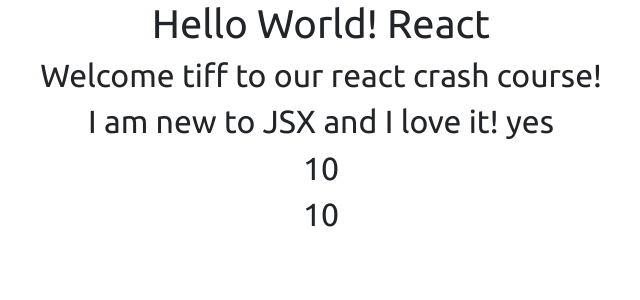
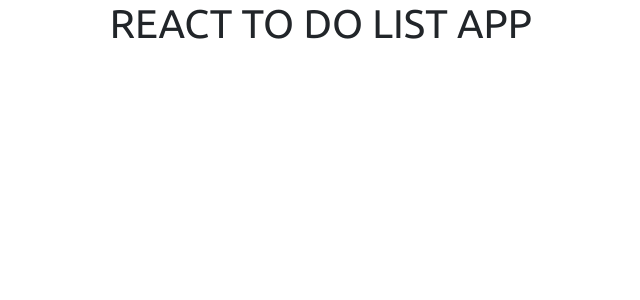
Before and after one commit to TayloPortfolioWebsites/reactExercise2, a React (Create React App) app in the folder reactapp1/: page / in a window 1280 px wide. Shown: the top 300 px of the page, without its empty margins (319-959 px from the left). Built offline with nearby package versions, Linux system fonts and the light colour scheme.

Commit message:
closes #11 add Header component with app title

```diff
--- a/reactapp1/src/App.js
+++ b/reactapp1/src/App.js
@@ -1,5 +1,4 @@
-// import logo from './logo.svg';
-// import './App.css';
+import Header from "./components/Header";
 
 /*
 function App() {
@@ -49,6 +48,7 @@
 export default App;
 */
 
+/*
 function App() {
   const name = 'tiff';
   // add const variable and assign a value of false boolean
@@ -66,3 +66,18 @@
 }
 
 export default App;
+*/
+
+function App() {
+  const name = 'tiff';
+  // add const variable and assign a value of false boolean
+  const a = true;
+  const b = 5+5;
+  return (
+    <div className="container">
+      <Header/>
+    </div>
+  );
+}
+
+export default App;
--- /dev/null
+++ b/reactapp1/src/components/Header.js
@@ -0,0 +1,13 @@
+import React from 'react'
+
+const Header = () => {
+  return (
+    <header>
+        <h1 style={{textAlign: 'center'}}>
+            REACT TO DO LIST APP
+        </h1>
+    </header>
+  )
+}
+
+export default Header
```
